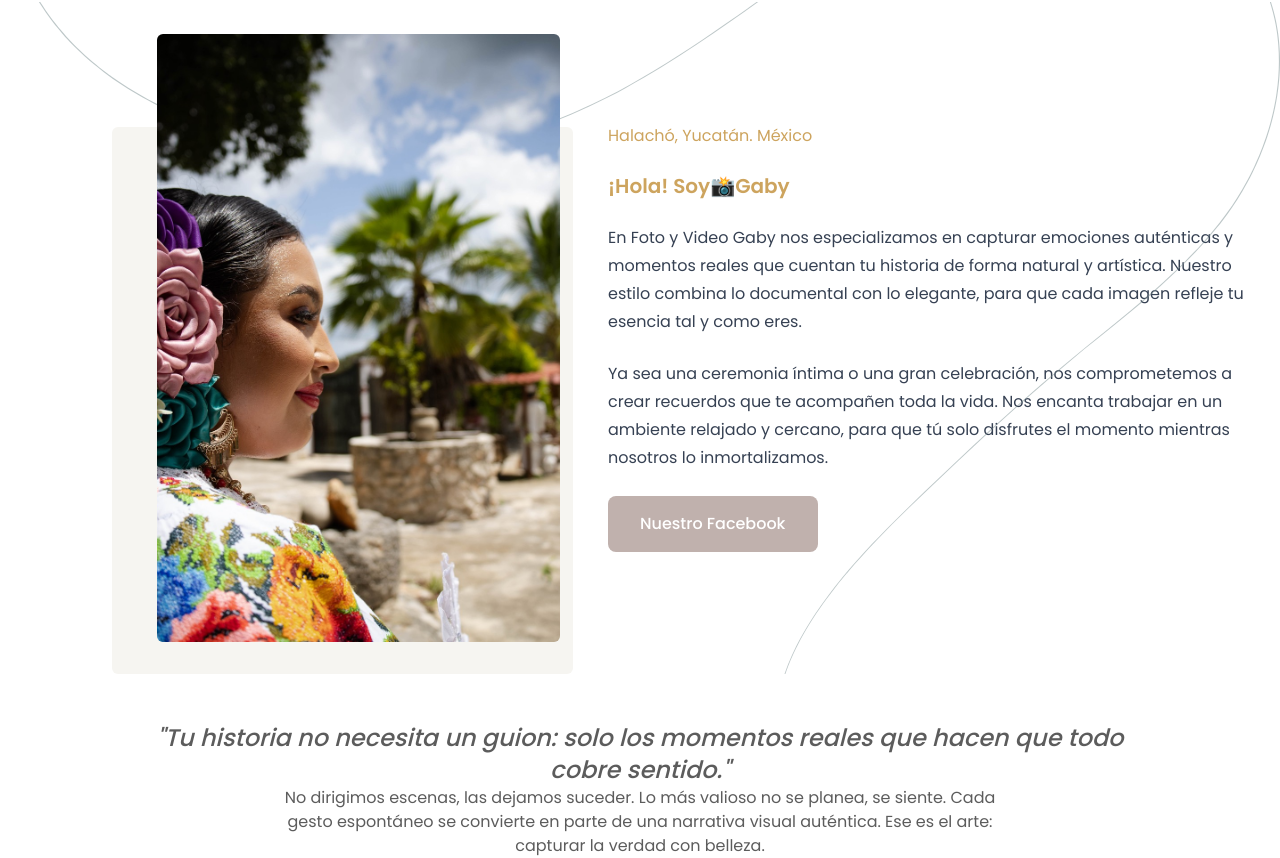
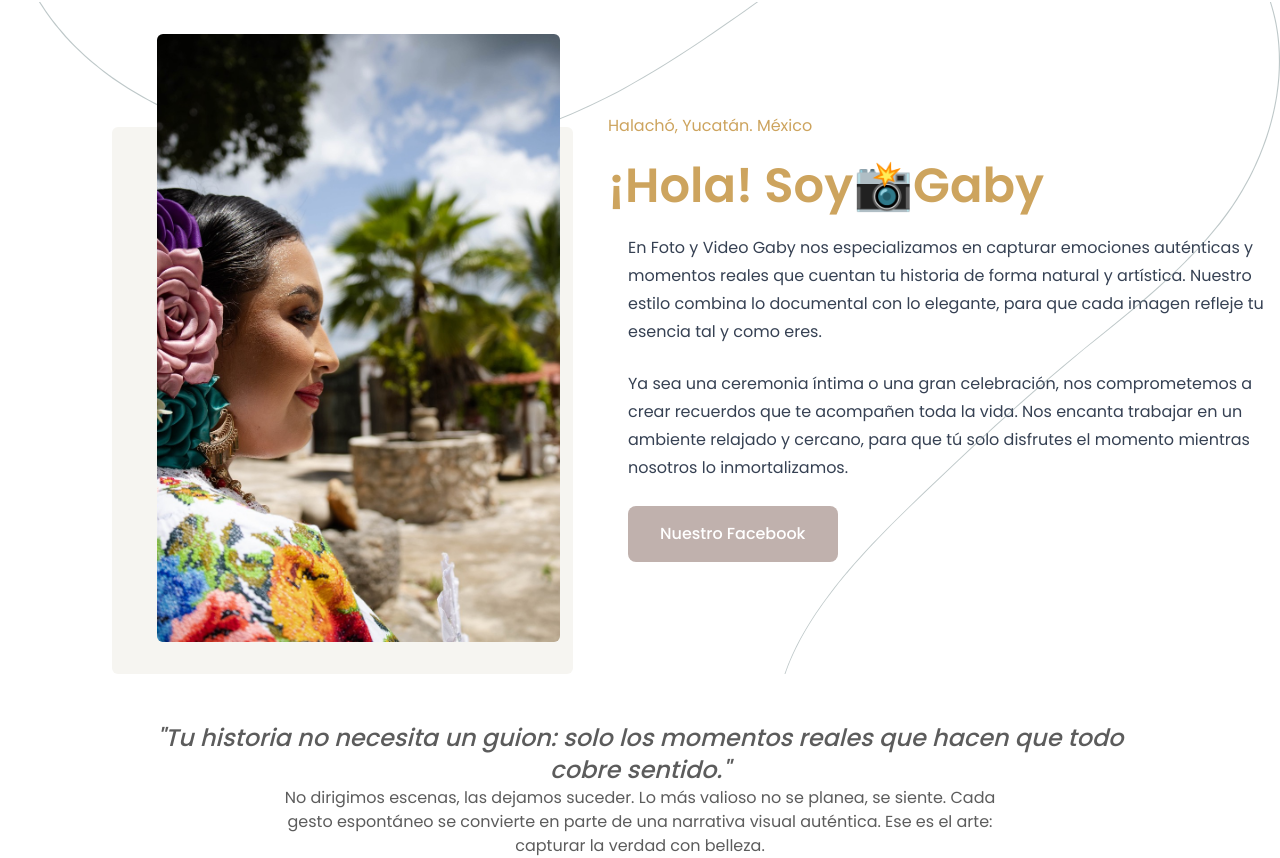
Before and after one commit to AlexisKcc8/proyecto-foto-y-video-gaby, an Astro site: page / in a window 1280 px wide. Shown: the part 846-1704 px from the top of the page. Built offline with nearby package versions, Linux system fonts and the light colour scheme; Astro itself is replaced by a stand-in of ours.

Commit message:
feat: enhance typography and spacing in AboutMe section

```diff
--- a/src/components/sections/AboutMe.astro
+++ b/src/components/sections/AboutMe.astro
@@ -33,14 +33,18 @@ import linea from "@assets/aboutMe/info-b-vector.svg";
       class="w-full flex flex-col items-start justify-center text-start gap-4 px-6 phone-lg:p-8 tablet:px-8 tablet:w-[55%] tablet:h-full tablet:gap-0 tablet:p-0 tablet:justify-between laptop:gap-6"
     >
       <h5 class="text-gold">Halachó, Yucatán. México</h5>
-      <h2 class="text-gold font-semibold text-xl">¡Hola! Soy📸Gaby</h2>
-      <p class="text-gray-muted-50 w-full prose-sm laptop:prose">
+      <h2
+        class="text-gold font-semibold text-2xl phone-lg:text-3xl laptop:text-5xl"
+      >
+        ¡Hola! Soy📸Gaby
+      </h2>
+      <p class="text-gray-muted-50 w-full prose-sm laptop:prose laptop:mx-5">
         En Foto y Video Gaby nos especializamos en capturar emociones auténticas
         y momentos reales que cuentan tu historia de forma natural y artística.
         Nuestro estilo combina lo documental con lo elegante, para que cada
         imagen refleje tu esencia tal y como eres.
       </p>
-      <p class="text-gray-muted-50 w-full prose-sm laptop:prose">
+      <p class="text-gray-muted-50 w-full prose-sm laptop:prose laptop:mx-5">
         Ya sea una ceremonia íntima o una gran celebración, nos comprometemos a
         crear recuerdos que te acompañen toda la vida. Nos encanta trabajar en
         un ambiente relajado y cercano, para que tú solo disfrutes el momento
@@ -48,7 +52,7 @@ import linea from "@assets/aboutMe/info-b-vector.svg";
       </p>
       <a
         href="#"
-        class="bg-cinnamon text-white py-4 px-8 rounded-md font-medium"
+        class="bg-cinnamon text-white py-4 px-8 rounded-md font-medium laptop:mx-5"
         >Nuestro Facebook</a
       >
     </aside>
```
